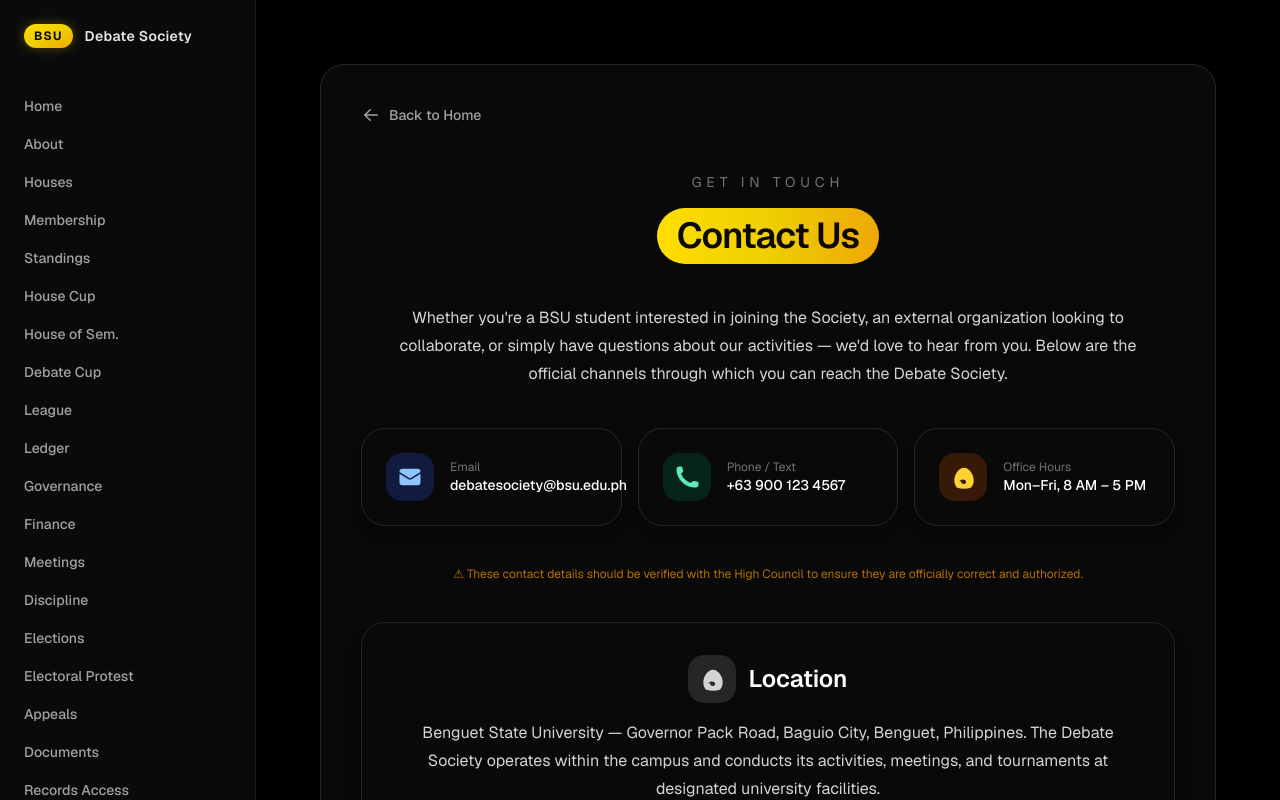
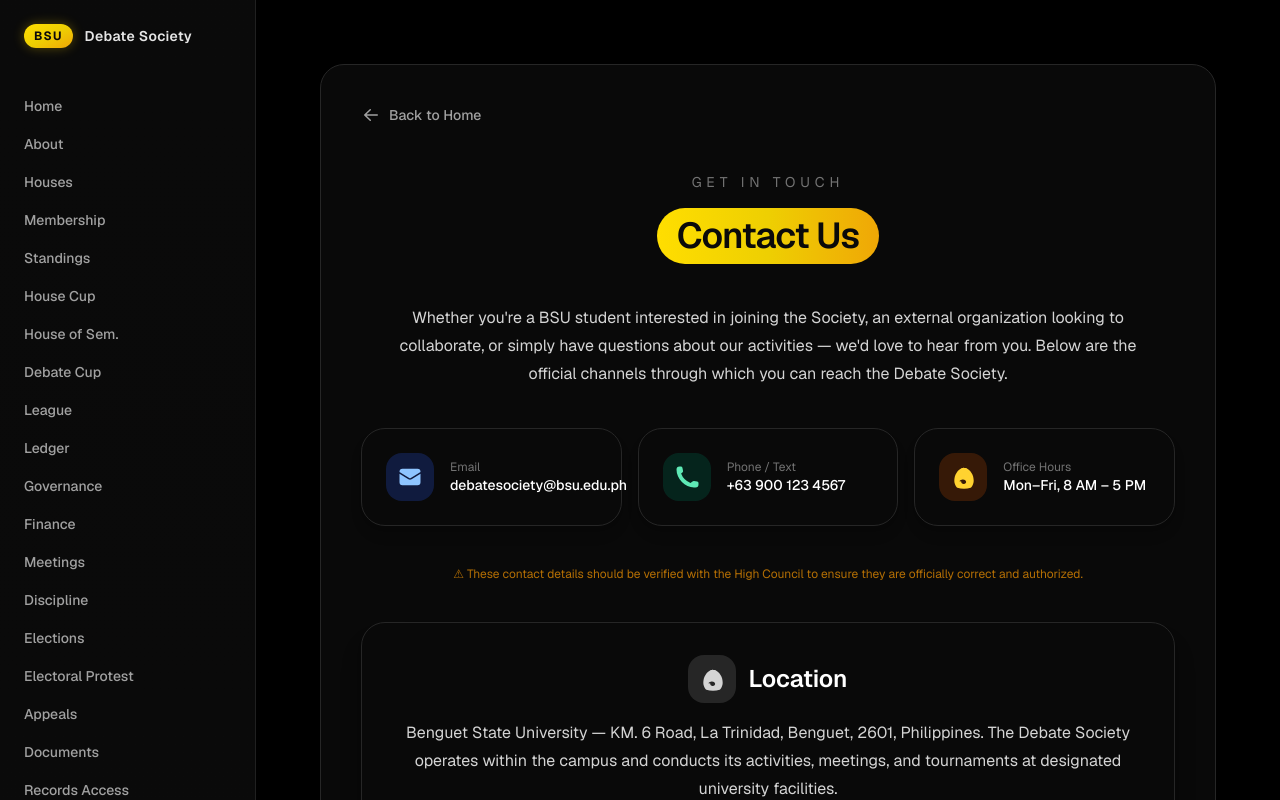
Before and after one commit to Brucejr777/bsu-debate-society, a Next.js app: page /contact in a window 1280 px wide. Shown: the top 800 px of the page. Built offline with nearby package versions, Linux system fonts and the light colour scheme.

Commit message:
update contact

```diff
--- a/src/app/contact/page.tsx
+++ b/src/app/contact/page.tsx
@@ -173,7 +173,7 @@ export default function ContactPage() {
                 </div>
               </div>
               <p className="text-base leading-7 text-neutral-300">
-                Benguet State University — Governor Pack Road, Baguio City, Benguet,
+                Benguet State University — KM. 6 Road, La Trinidad, Benguet, 2601,
                 Philippines. The Debate Society operates within the campus and conducts
                 its activities, meetings, and tournaments at designated university
                 facilities.
```
